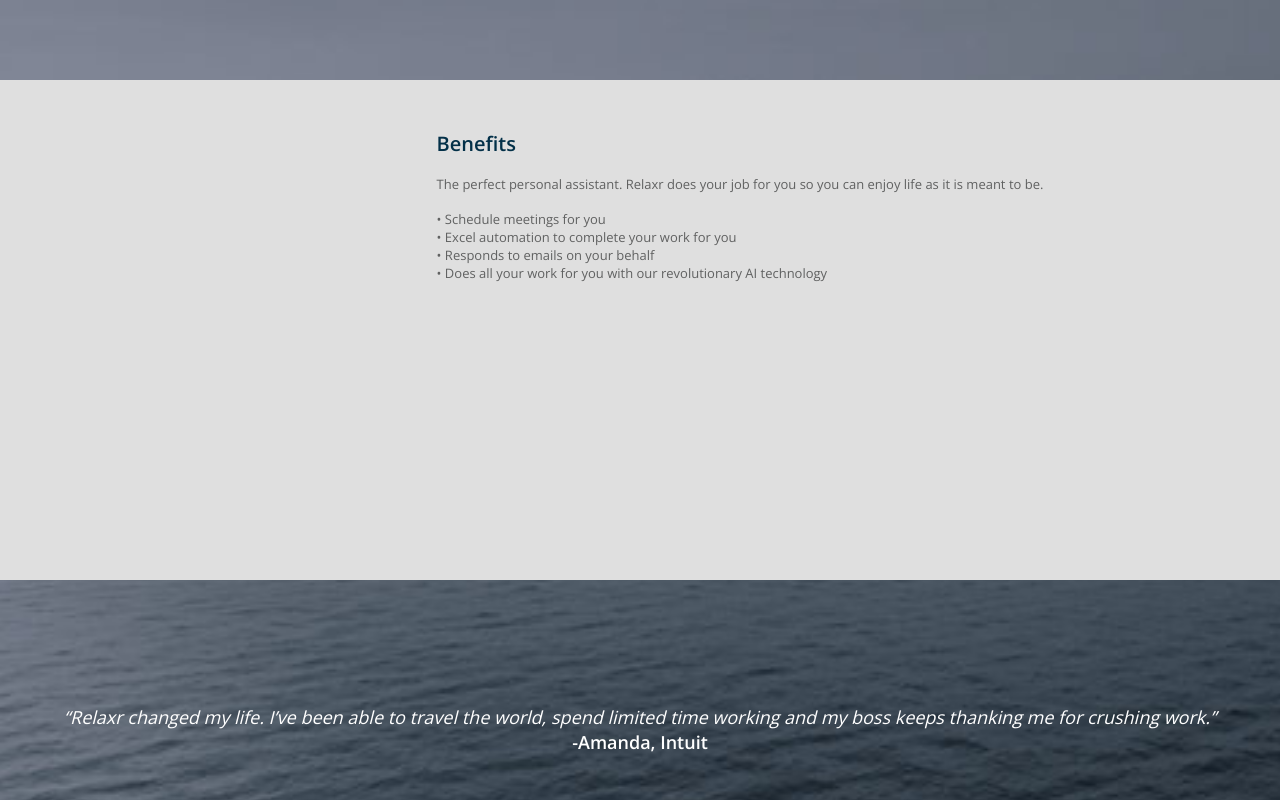
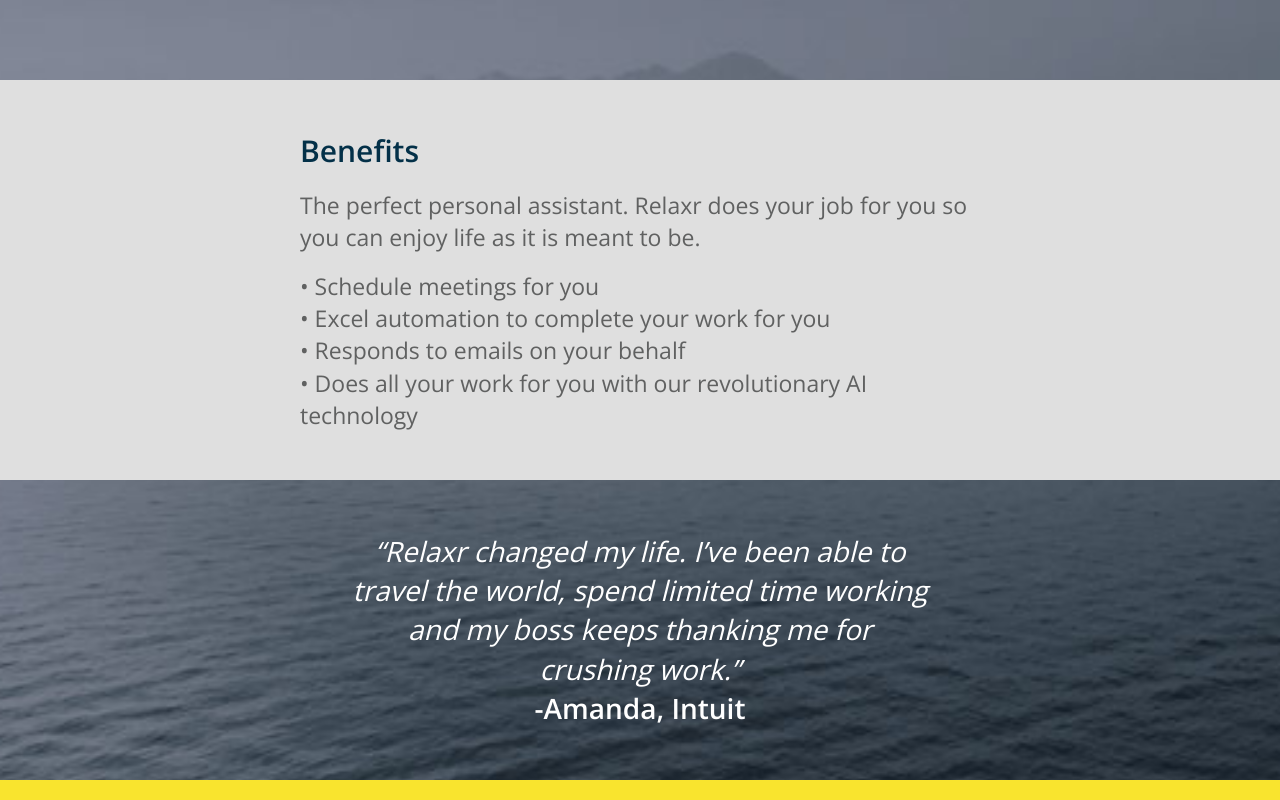
Before and after one commit to ninale91/homework-landingpage, a plain HTML site: page Week 2/index.html in a window 1280 px wide. Shown: the part 620-1420 px from the top of the page. Drawn offline with nearby package versions, Linux system fonts and the light colour scheme.

Commit message:
change margins

```diff
--- a/Week 2/css/style.css
+++ b/Week 2/css/style.css
@@ -97,8 +97,7 @@ h2{
 }
 
 .section div{
-  height:500px;
-  /*width: 100%;*/
+  height:400px;
 }
 
 .benefits{
@@ -111,23 +110,24 @@ h2{
 
 .benefits div{
   margin-top: 50px;
-  margin-left: 200px;
+  margin-left: 300px;
+  margin-right: 300px;
 }
 
 h3{
   text-align: left;
-  font-size: 20px;
+  font-size: 30px;
   font-weight: 600;
   color: #033048;
 }
 
 .benefits p{
-  font-size: 13px;
+  font-size: 23px;
   color:  #606161;
 }
 
 li{
-  font-size: 13px;
+  font-size: 23px;
   color:  #606161;
 }
 
@@ -144,16 +144,21 @@ li{
   width: 100%;
 }
 
+.quote {
+  margin-left: 350px;
+  margin-right: 350px;
+}
+
 .quote p{
-  font-size: 18px;
+  font-size: 28px;
   font-style: italic;
   color: white;
   text-align: center;
-  font-weight: 300;
+  font-weight: lighter;
 }
 
 .name p{
-  font-size: 18px;
+  font-size: 28px;
   color: white;
   font-weight: 600;
   text-align: center;
```
